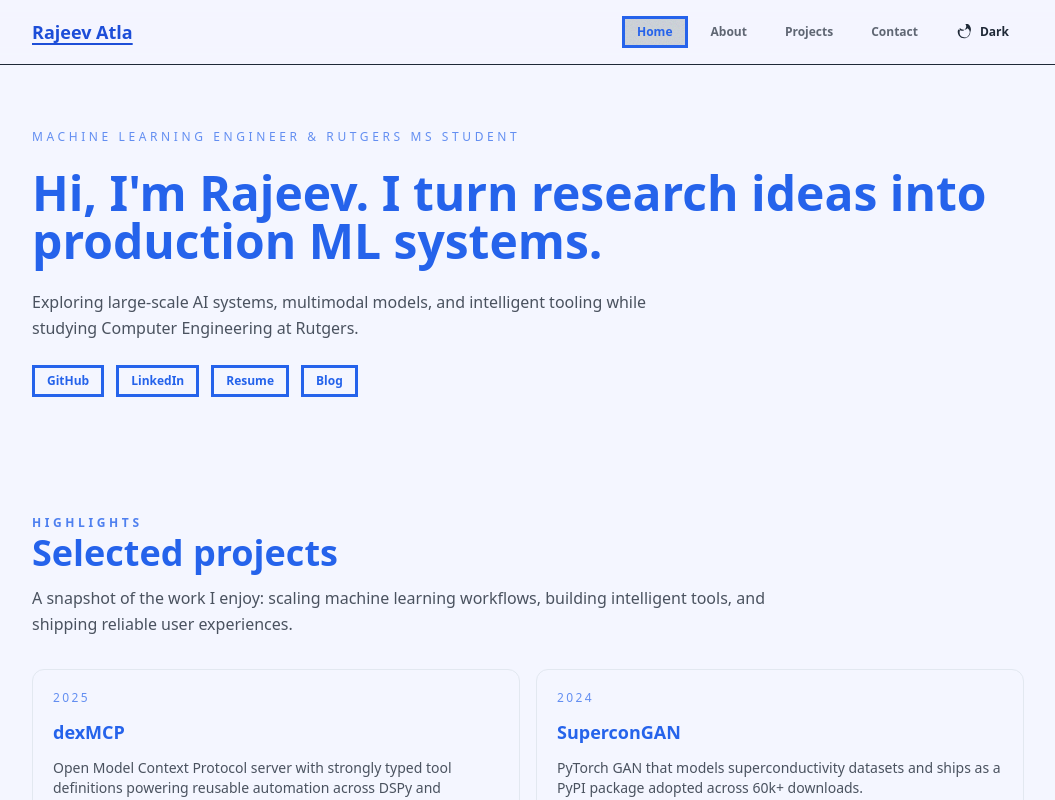
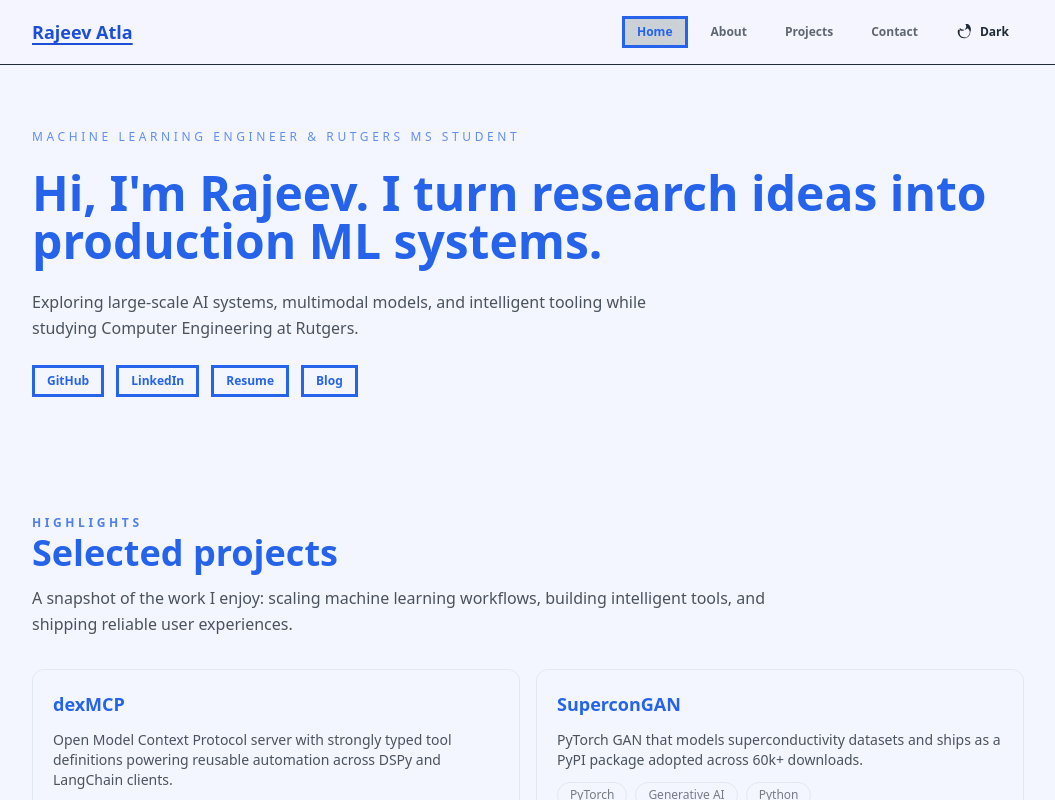
Before and after one commit to RajeevAtla/new_website, a SvelteKit app: page / in a window 1280 px wide. Shown: the top 800 px of the page, without its empty margins (112-1167 px from the left). Built offline with nearby package versions, Linux system fonts and the light colour scheme.

Commit message:
remove dates, add status badges

```diff
--- a/src/routes/+page.svelte
+++ b/src/routes/+page.svelte
@@ -38,7 +38,6 @@
 	<div class="grid gap-4 md:grid-cols-2">
 		{#each featured as project}
 			<article class="space-y-3 rounded-xl border border-base-200 bg-base-100 p-5">
-				<p class="text-xs uppercase tracking-caps text-primary/70">{project.period}</p>
 				<h3 class="text-lg font-semibold text-primary">{project.title}</h3>
 				<p class="text-sm text-base-content/80">{project.summary}</p>
 				<div class="flex flex-wrap gap-2 text-xs text-base-content/60">
```
Also changed, not shown: 1 other file (tests, documents, lock files or other folders).
